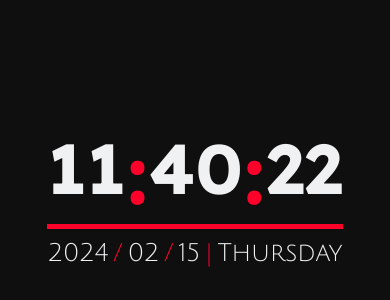
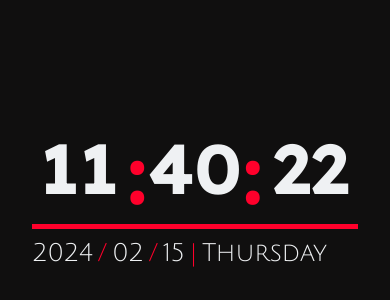
Before and after one commit to hooman-asa207/Digital-Clock, a plain HTML site: page index.html in a window 390 px wide. Shown: the part 192-492 px from the top of the page. Drawn offline with Linux system fonts and the light colour scheme.

Commit message:
fixing some style bugs

```diff
--- a/style.css
+++ b/style.css
@@ -28,6 +28,8 @@ body {
 .sec {
     color: #eff1f3;
     font-size: 80px;
+    width: 95px;
+    text-align: center;
 }
 
 .colon {
@@ -54,5 +56,6 @@ body {
     .Min,
     .sec {
         font-size: 70px;
+        height: 95px;
     }
 }
```
